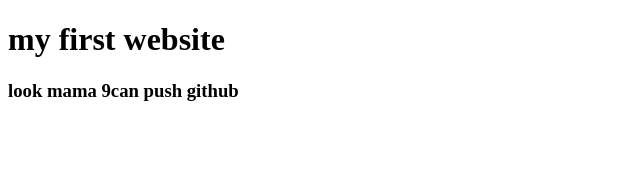
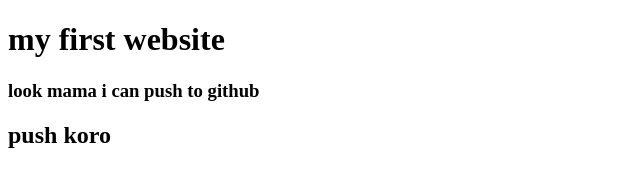
Before and after one commit to AhmmedSakib/first-mine, a plain HTML site: page index.html in a window 1280 px wide. Shown: the whole page, without its empty margins (0-640 px from the left). Drawn offline with Linux system fonts and the light colour scheme.

Commit message:
learnd gitnub

```diff
--- a/index.html
+++ b/index.html
@@ -8,6 +8,7 @@
 </head>
 <body>
   <h1>my first  website</h1>
-  <h3>look mama 9can push github </h3>
+  <h3>look mama i can push to github </h3>
+<h2>push koro</h2>
 </body>
 </html>
```
